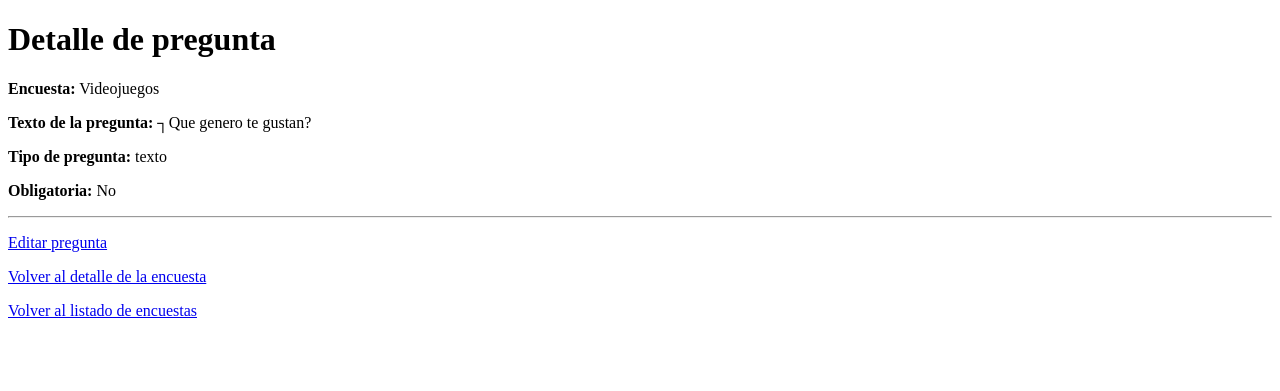
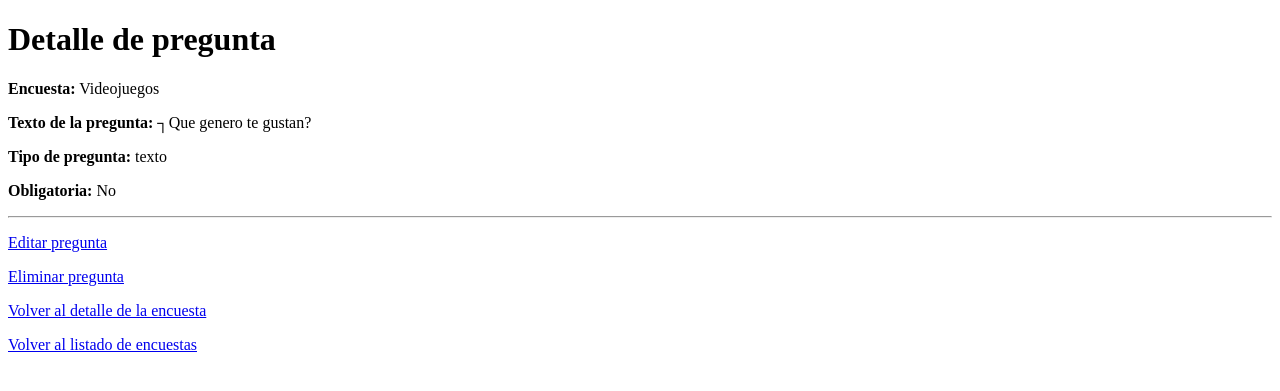
Before and after one commit to Jsagarcrespo/ProyectoDjango, a Django app: page /encuestas/1/preguntas/1/ in a window 1280 px wide. Shown: the top 391 px of the page. Run offline with Django 5.2, Linux system fonts and the light colour scheme; data comes from the database, SQL or seed files in the repository; parts of the project's set-up code (start-up, migrations or seed data) failed here and were passed over.

Commit message:
feat: Eliminar Pregunta

```diff
--- a/GestionEcuestasR8/encuestas/templates/encuestas/detalle_pregunta.html
+++ b/GestionEcuestasR8/encuestas/templates/encuestas/detalle_pregunta.html
@@ -41,6 +41,12 @@
     </p>
 
     <p>
+        <a href="{% url 'eliminar_pregunta' encuesta.id pregunta.id %}">
+            Eliminar pregunta
+        </a>
+    </p>
+
+    <p>
         <a href="{% url 'detalle_encuesta' encuesta.id %}">
             Volver al detalle de la encuesta
         </a>
--- a/GestionEcuestasR8/encuestas/urls.py
+++ b/GestionEcuestasR8/encuestas/urls.py
@@ -13,5 +13,6 @@ urlpatterns = [
     path('<int:encuesta_id>/preguntas/crear/',views.crear_pregunta,name='crear_pregunta'),
     path('<int:encuesta_id>/preguntas/<int:pregunta_id>/',views.detalle_pregunta,name='detalle_pregunta'),
     path('<int:encuesta_id>/preguntas/<int:pregunta_id>/editar/',views.editar_pregunta,name='editar_pregunta'),
+    path('<int:encuesta_id>/preguntas/<int:pregunta_id>/eliminar/',views.eliminar_pregunta,name='eliminar_pregunta'),
 
 ]
--- a/GestionEcuestasR8/encuestas/views.py
+++ b/GestionEcuestasR8/encuestas/views.py
@@ -209,6 +209,33 @@ def editar_pregunta(request, encuesta_id, pregunta_id):
         'encuestas/editar_encuesta.html',
         {
             'formulario': formulario,
-            'encuesta': encuesta
+            'encuesta': encuesta,
+            'pregunta': pregunta,
         }
     )
+
+
+def eliminar_pregunta (request, encuesta_id, pregunta_id):
+
+    encuesta = get_object_or_404(Encuesta, id=encuesta_id)
+
+    pregunta = get_object_or_404(
+        Pregunta,
+        id=pregunta_id,
+        encuesta=encuesta
+    )
+
+    if request.method == 'POST':
+
+        pregunta.delete()
+
+        return redirect('detalle_encuesta', encuesta_id=encuesta.id)
+
+    return render(
+        request,
+        'encuestas/eliminar_pregunta.html',
+        {
+            'encuesta': encuesta,
+            'pregunta': pregunta,
+        }
+    )
```
Also changed, not shown: GestionEcuestasR8/encuestas/templates/encuestas/eliminar_pregunta.html (added, +51 -0 lines).
